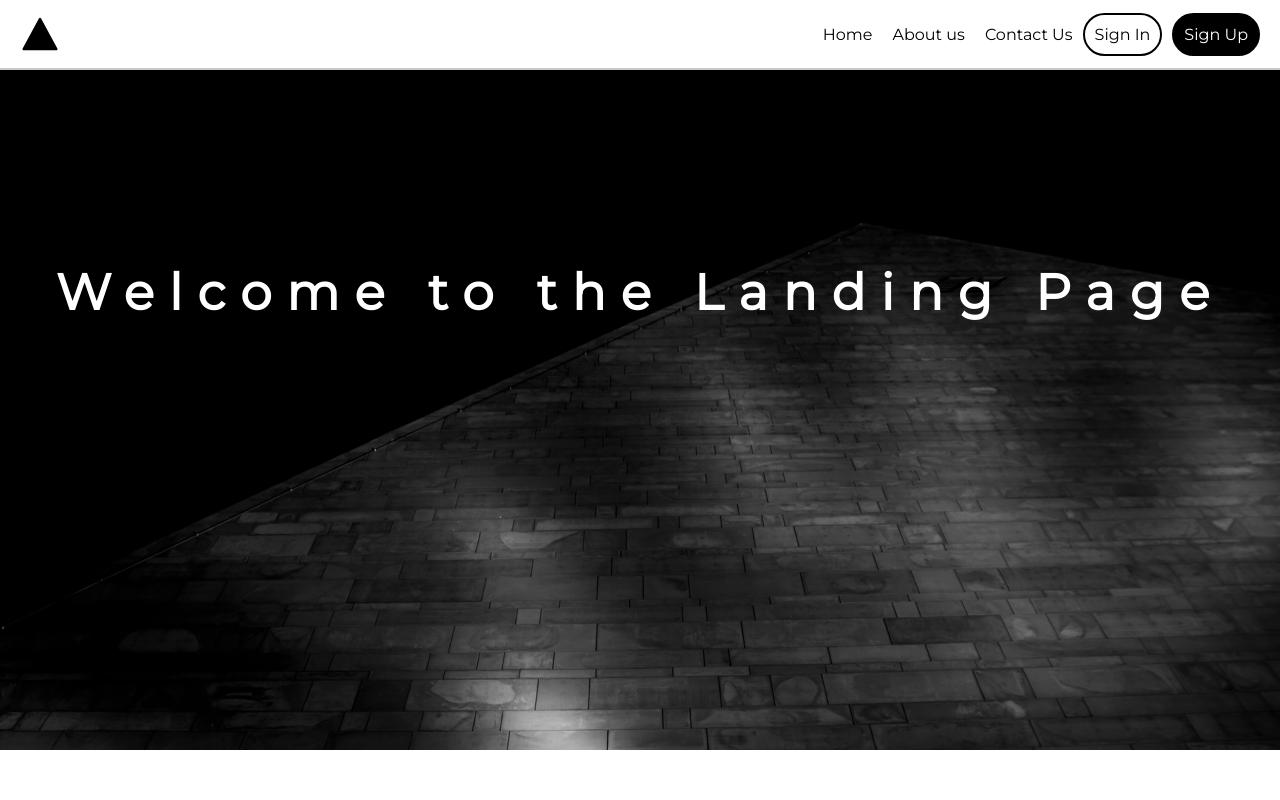
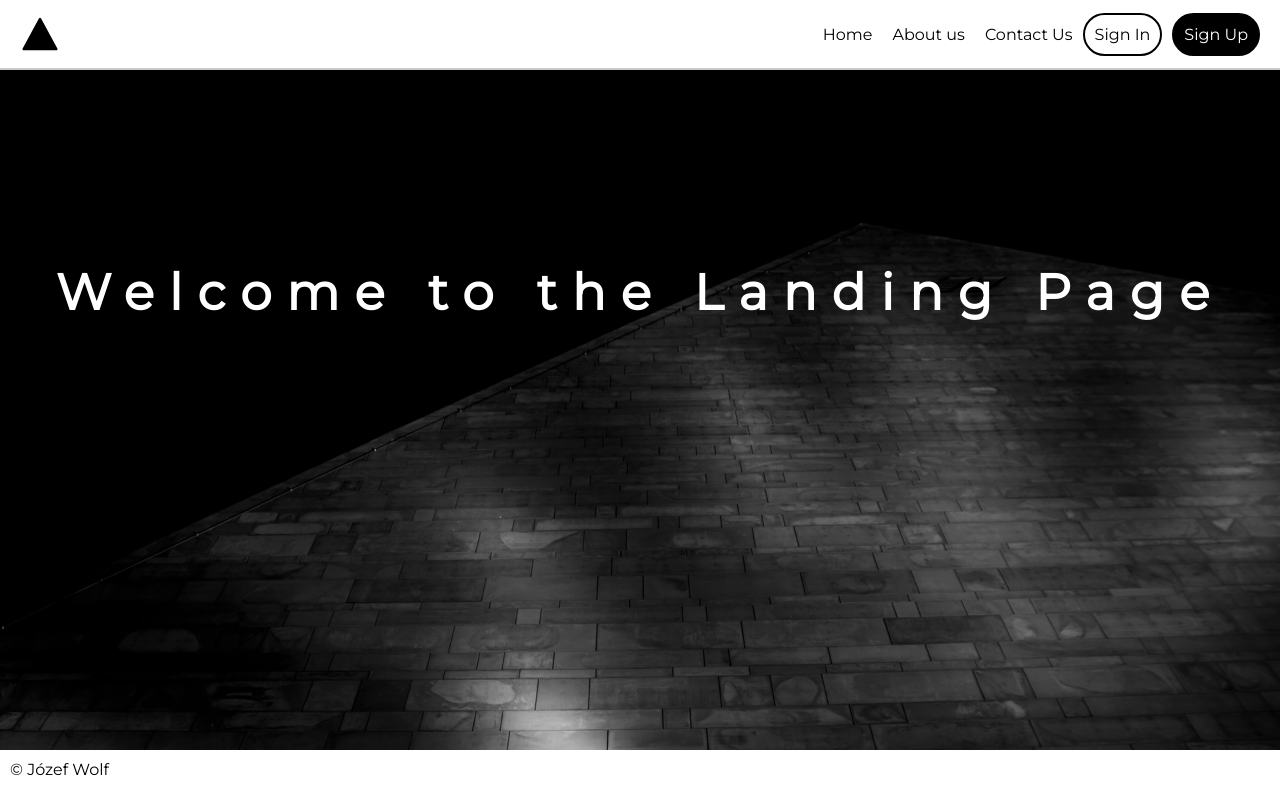
Before and after one commit to jozef-wolf/landing-page, a React (Create React App) app: page / in a window 1280 px wide. Built offline with nearby package versions, Linux system fonts and the light colour scheme.

Commit message:
Footer created

```diff
--- a/src/components/App.js
+++ b/src/components/App.js
@@ -1,11 +1,13 @@
 import React from "react";
 import Navbar from "./Nav/Navbar";
 import HeaderSection from "./HeaderSection";
+import Footer from "./Footer";
 function App() {
   return (
     <div className="App">
       <Navbar />
       <HeaderSection />
+      <Footer />
     </div>
   );
 }
--- /dev/null
+++ b/src/components/Footer.jsx
@@ -0,0 +1,19 @@
+import React from "react";
+import styled from "styled-components";
+
+const Foot = styled.div`
+  display: flex;
+  justify-content: flex-start;
+  align-items: center;
+  padding: 10px 0 0 10px;
+`;
+
+const Footer = () => {
+  return (
+    <Foot>
+      <div>© Józef Wolf</div>
+    </Foot>
+  );
+};
+
+export default Footer;
```
